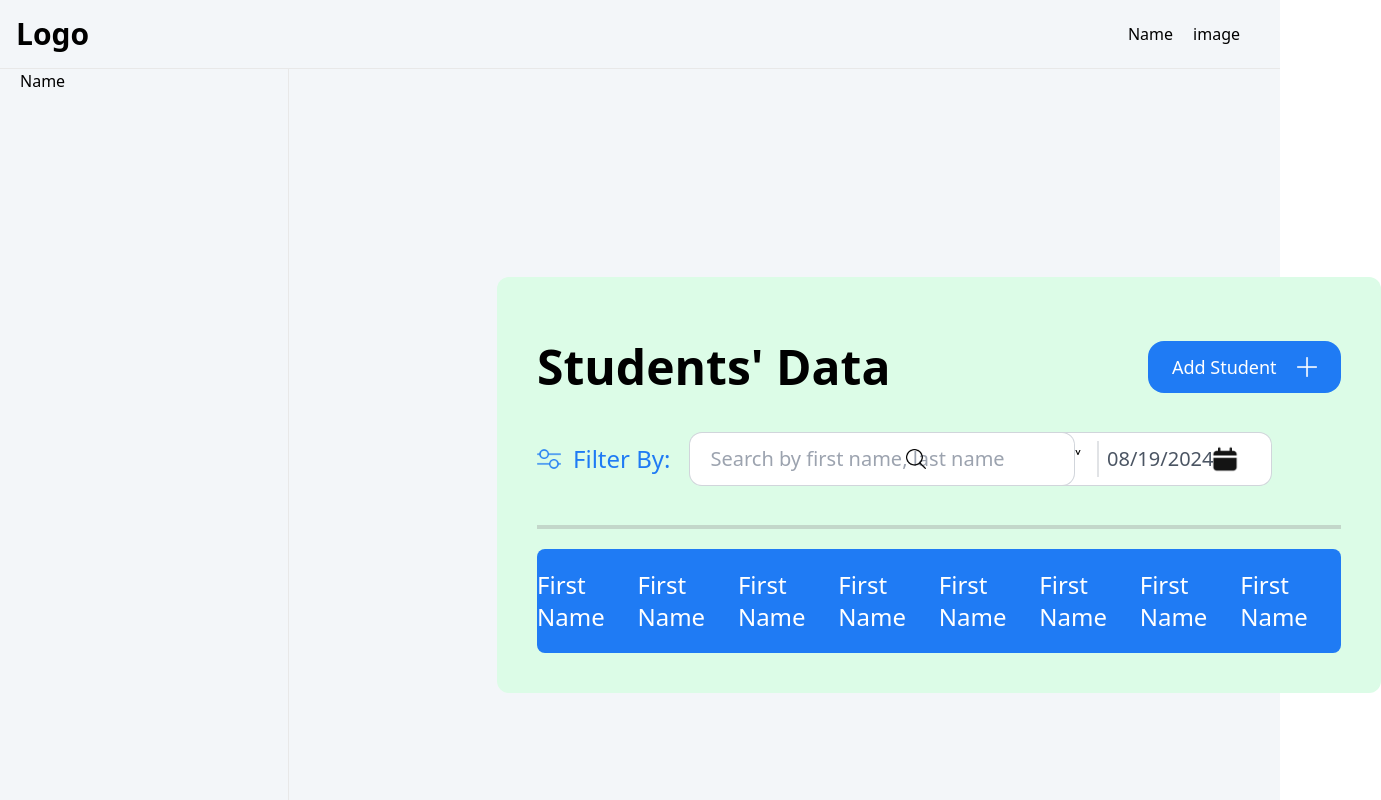
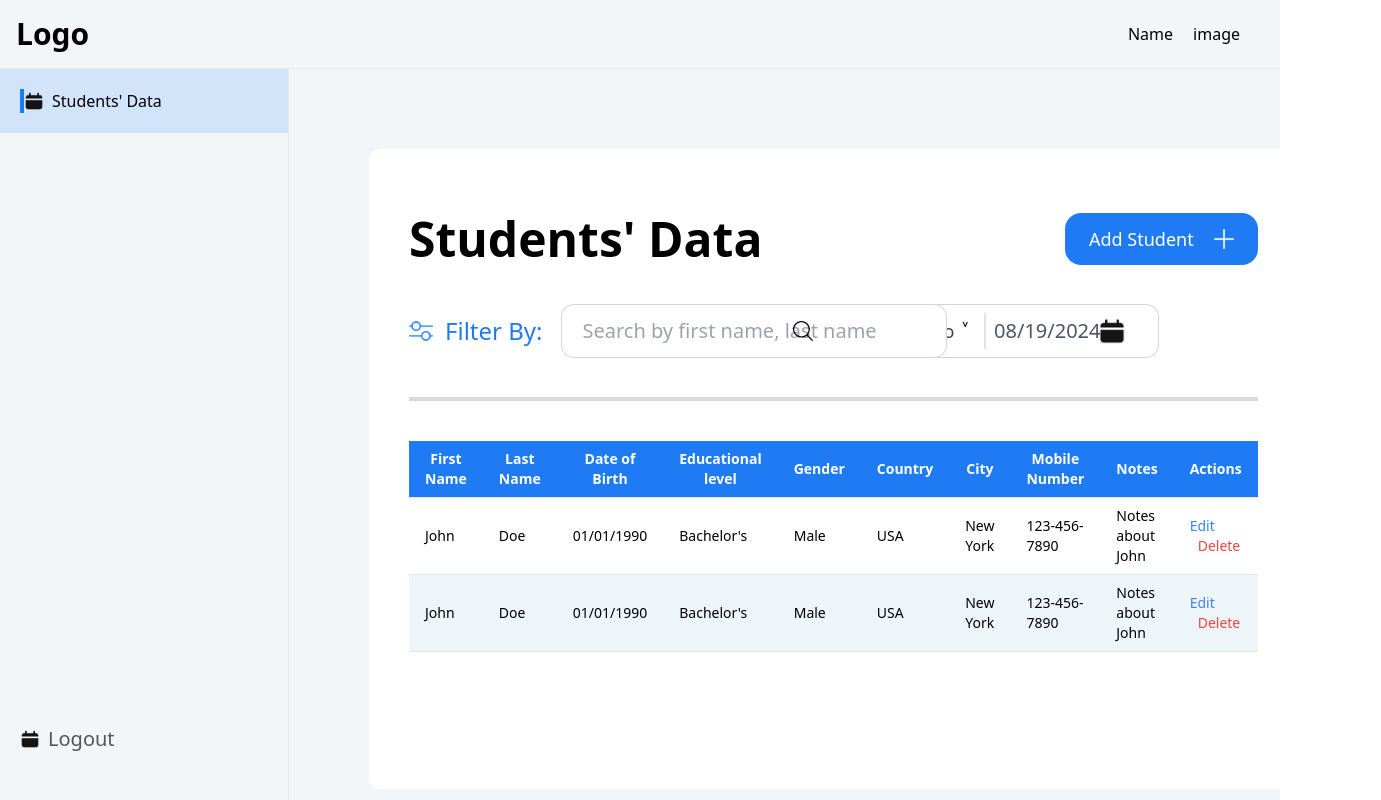
Before and after one commit to md7o/students, a React (Create React App) app: page / in a window 1280 px wide. Shown: the top 800 px of the page, 1381 px wide, since content can reach past the window. Built offline with nearby package versions, Linux system fonts and the light colour scheme.

Commit message:
add table for studentData page

```diff
--- a/src/components/students_table_part/sideBar.js
+++ b/src/components/students_table_part/sideBar.js
@@ -1,8 +1,19 @@
+import calendar from "../../assets/images/calendar.png";
+
+
 const SideBar = () => {
   return (
     <div className="flex">
-      <div className="w-72 h-screen ">
-        <p className="mx-5">Name</p>
+      <div className="w-72 h-screen flex flex-col justify-between">
+        <div className="flex justify-start items-center p-5 mb-24 bg-[#1f7bf427]">
+        <div className="w-1 h-full bg-primary"/>
+        <img src={calendar} className="w-5"/>
+        <p className="px-2">Students' Data</p>
+        </div>
+        <div className="flex justify-start items-center p-5 mb-24">
+        <img src={calendar} className="w-5"/>
+          <button className="px-2 text-xl opacity-65">Logout</button>
+        </div>
       </div>
       <div className="w-widthLine h-screen bg-shadowLine" />
     </div>
--- a/src/components/students_table_part/studentData.js
+++ b/src/components/students_table_part/studentData.js
@@ -16,8 +16,14 @@ const StudentsData = () => {
     }
   };
 
+  const data = [
+    { firstName: 'John', lastName: 'Doe', dob: '01/01/1990', eduLevel: "Bachelor's", gender: 'Male', country: 'USA', city: 'New York', mobileNumber: '123-456-7890', notes: 'Notes about John' },
+    { firstName: 'John', lastName: 'Doe', dob: '01/01/1990', eduLevel: "Bachelor's", gender: 'Male', country: 'USA', city: 'New York', mobileNumber: '123-456-7890', notes: 'Notes about John' },
+    // Add more rows as needed
+  ];
+
   return (
-    <div className="bg-green-100 w-full m-52 rounded-xl p-10 pt-16">
+    <div className="bg-white w-full m-20 rounded-xl p-10 pt-16">
       <div className="flex justify-between items-center ">
         <p className="text-5xl font-semibold">Students' Data</p>
         <div className="flex justify-center items-center bg-primary rounded-2xl text-white text-lg font-light px-6 py-3">
@@ -73,15 +79,45 @@ const StudentsData = () => {
       </div>
       <div className="h-1 w-full bg-[#9999995E]" />
 
-      <div className="flex justify-center items-center bg-primary rounded-lg py-5 mt-5 w-full text-white text-2xl">
-        <p>First Name</p>
-        <p>First Name</p>
-        <p>First Name</p>
-        <p>First Name</p>
-        <p>First Name</p>
-        <p>First Name</p>
-        <p>First Name</p>
-        <p>First Name</p>
+      <div className="flex justify-center items-center gap-12 py-5 mt-5 w-full text-white text-sm">
+      <table className="min-w-full rounded-2xl">
+
+        <thead className="bg-primary ">
+        <tr >
+          <th className="py-2 px-4 border-b">First Name</th>
+          <th className="py-2 px-4 border-b">Last Name</th>
+          <th className="py-2 px-4 border-b">Date of Birth</th>
+          <th className="py-2 px-4 border-b">Educational level</th>
+          <th className="py-2 px-4 border-b">Gender</th>
+          <th className="py-2 px-4 border-b">Country</th>
+          <th className="py-2 px-4 border-b">City</th>
+          <th className="py-2 px-4 border-b">Mobile Number</th>
+          <th className="py-2 px-4 border-b">Notes</th>
+          <th className="py-2 px-4 border-b">Actions</th>
+        </tr>
+      </thead>
+      {data.map((row, index) => (
+          <tr
+            key={index}
+            style={{ backgroundColor: index % 2 === 0 ? '#ffffff' : '#EEF5F9' }}
+            className="text-black"
+          >
+            <td className="py-2 px-4 border-b">{row.firstName}</td>
+            <td className="py-2 px-4 border-b">{row.lastName}</td>
+            <td className="py-2 px-4 border-b">{row.dob}</td>
+            <td className="py-2 px-4 border-b">{row.eduLevel}</td>
+            <td className="py-2 px-4 border-b">{row.gender}</td>
+            <td className="py-2 px-4 border-b">{row.country}</td>
+            <td className="py-2 px-4 border-b">{row.city}</td>
+            <td className="py-2 px-4 border-b">{row.mobileNumber}</td>
+            <td className="py-2 px-4 border-b">{row.notes}</td>
+            <td className="py-2 px-4 border-b">
+              <button className="text-blue-500">Edit</button>
+              <button className="text-red-500 ml-2">Delete</button>
+            </td>
+          </tr>
+        ))}
+    </table>
       </div>
     </div>
   );
```
